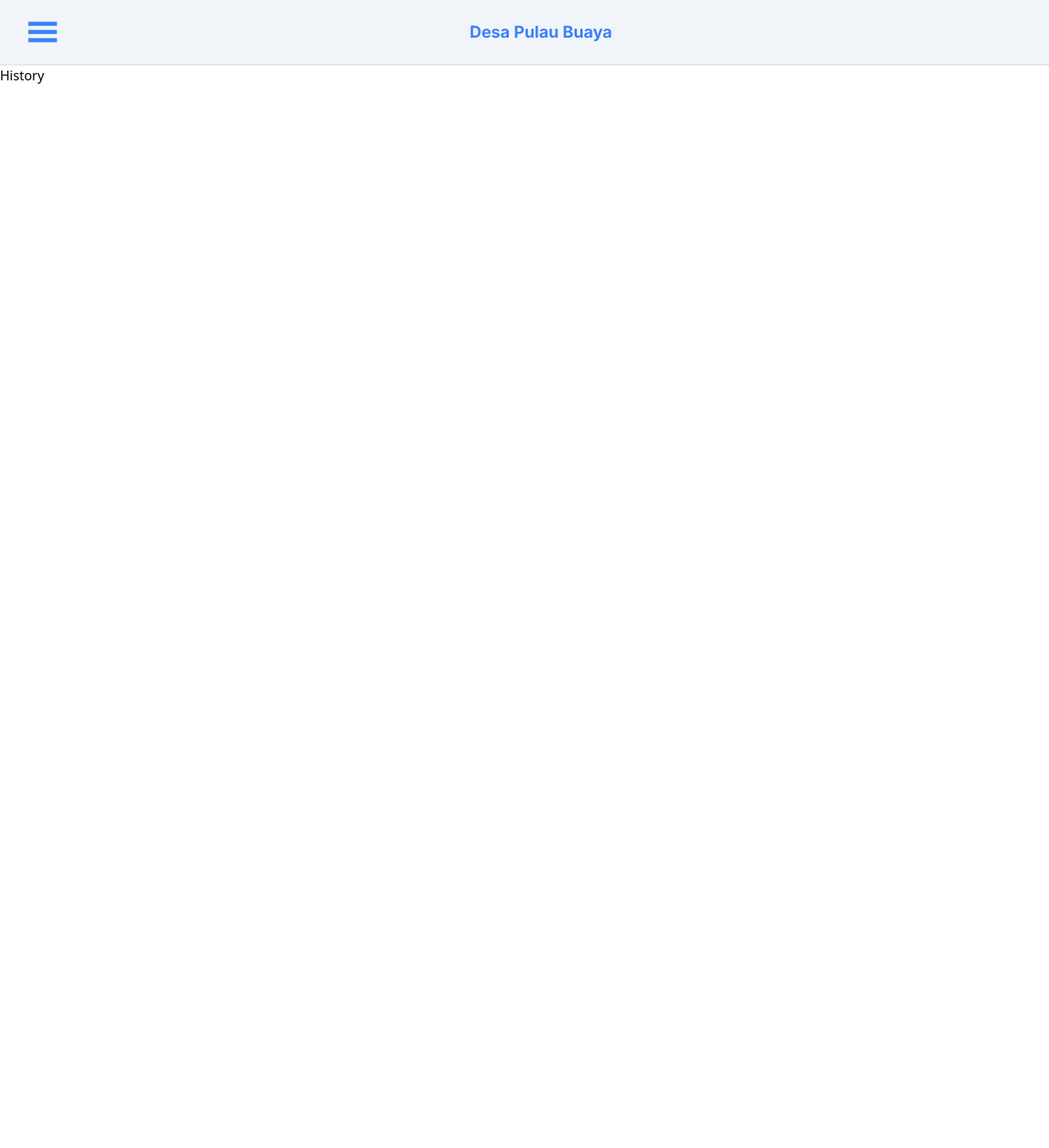
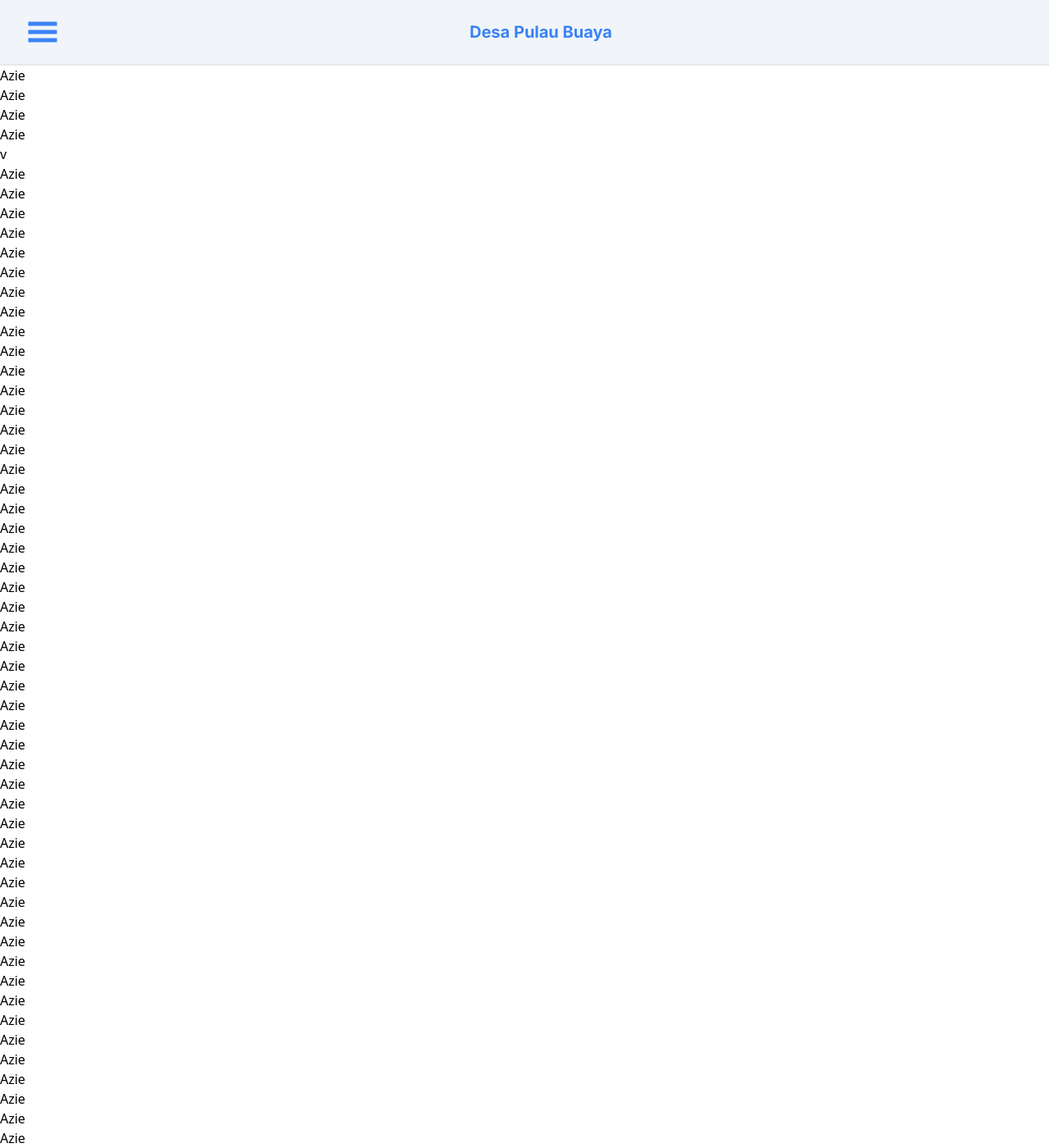
Before and after one commit to aziemp66/Desa-Pulau-Buaya-Front-End, a React (Vite) app: page /history in a window 1280 px wide. Shown: the whole page at 82% size. Before the commit the page ends 800 px from the top, so only its background shows below. Built offline with nearby package versions, Linux system fonts and the light colour scheme.

Commit message:
Fixed Positioning for Navbar

```diff
--- a/index.html
+++ b/index.html
@@ -7,7 +7,8 @@
     <title>Vite App</title>
   </head>
 
-  <body id="root">
+  <body>
+    <div id="root"></div>
     <script type="module" src="/src/Index.jsx"></script>
   </body>
 </html>
--- a/src/App.jsx
+++ b/src/App.jsx
@@ -2,7 +2,11 @@ import React, { useState } from "react";
 import { Route, Routes } from "react-router-dom";
 import Navbar from "./Components/Ui/Navbar/Navbar";
 import Sidebar from "./Components/Ui/Sidebar/Sidebar";
+
 import Home from "./Pages/Home/Home";
+import About from "./Pages/About/About";
+import History from "./Pages/History/History";
+import HeadInfo from "./Pages/HeadInfo/HeadInfo";
 
 function App() {
   const [show, setShow] = useState(false);
@@ -17,9 +21,9 @@ function App() {
         <Navbar toggleShow={setShow} show={show} />
         <Routes>
           <Route path="/" element={<Home />} />
-          <Route path="/about" element={<div>About</div>} />
-          <Route path="/history" element={<div>History</div>} />
-          <Route path="/head-info" element={<div>Head Info</div>} />
+          <Route path="/about" element={<About />} />
+          <Route path="/history" element={<History />} />
+          <Route path="/head-info" element={<HeadInfo />} />
         </Routes>
       </div>
     </div>
--- a/src/Components/Ui/Navbar/Navbar.jsx
+++ b/src/Components/Ui/Navbar/Navbar.jsx
@@ -9,7 +9,7 @@ const Navbar = ({ toggleShow, show }) => {
   const location = useLocation();
   return (
     <div
-      className={`flex flex-row ${
+      className={`flex sticky top-0 flex-row ${
         location.pathname === "/" && "lg:bg-transparent"
       }`}
     >
--- /dev/null
+++ b/src/Pages/About/About.jsx
@@ -0,0 +1,7 @@
+import React from "react";
+
+const About = () => {
+  return <div>About</div>;
+};
+
+export default About;
--- /dev/null
+++ b/src/Pages/HeadInfo/HeadInfo.jsx
@@ -0,0 +1,7 @@
+import React from "react";
+
+const HeadInfo = () => {
+  return <div>HeadInfo</div>;
+};
+
+export default HeadInfo;
--- /dev/null
+++ b/src/Pages/History/History.jsx
@@ -0,0 +1,65 @@
+import React from "react";
+
+const History = () => {
+  return (
+    <div>
+      <ul>
+        <li>Azie</li>
+        <li>Azie</li>
+        <li>Azie</li>
+        <li>Azie</li>v<li>Azie</li>
+        <li>Azie</li>
+        <li>Azie</li>
+        <li>Azie</li>
+        <li>Azie</li>
+        <li>Azie</li>
+        <li>Azie</li>
+        <li>Azie</li>
+        <li>Azie</li>
+        <li>Azie</li>
+        <li>Azie</li>
+        <li>Azie</li>
+        <li>Azie</li>
+        <li>Azie</li>
+        <li>Azie</li>
+        <li>Azie</li>
+        <li>Azie</li>
+        <li>Azie</li>
+        <li>Azie</li>
+        <li>Azie</li>
+        <li>Azie</li>
+        <li>Azie</li>
+        <li>Azie</li>
+        <li>Azie</li>
+        <li>Azie</li>
+        <li>Azie</li>
+        <li>Azie</li>
+        <li>Azie</li>
+        <li>Azie</li>
+        <li>Azie</li>
+        <li>Azie</li>
+        <li>Azie</li>
+        <li>Azie</li>
+        <li>Azie</li>
+        <li>Azie</li>
+        <li>Azie</li>
+        <li>Azie</li>
+        <li>Azie</li>
+        <li>Azie</li>
+        <li>Azie</li>
+        <li>Azie</li>
+        <li>Azie</li>
+        <li>Azie</li>
+        <li>Azie</li>
+        <li>Azie</li>
+        <li>Azie</li>
+        <li>Azie</li>
+        <li>Azie</li>
+        <li>Azie</li>
+        <li>Azie</li>
+      </ul>
+    </div>
+  );
+};
+
+export default History;
```
